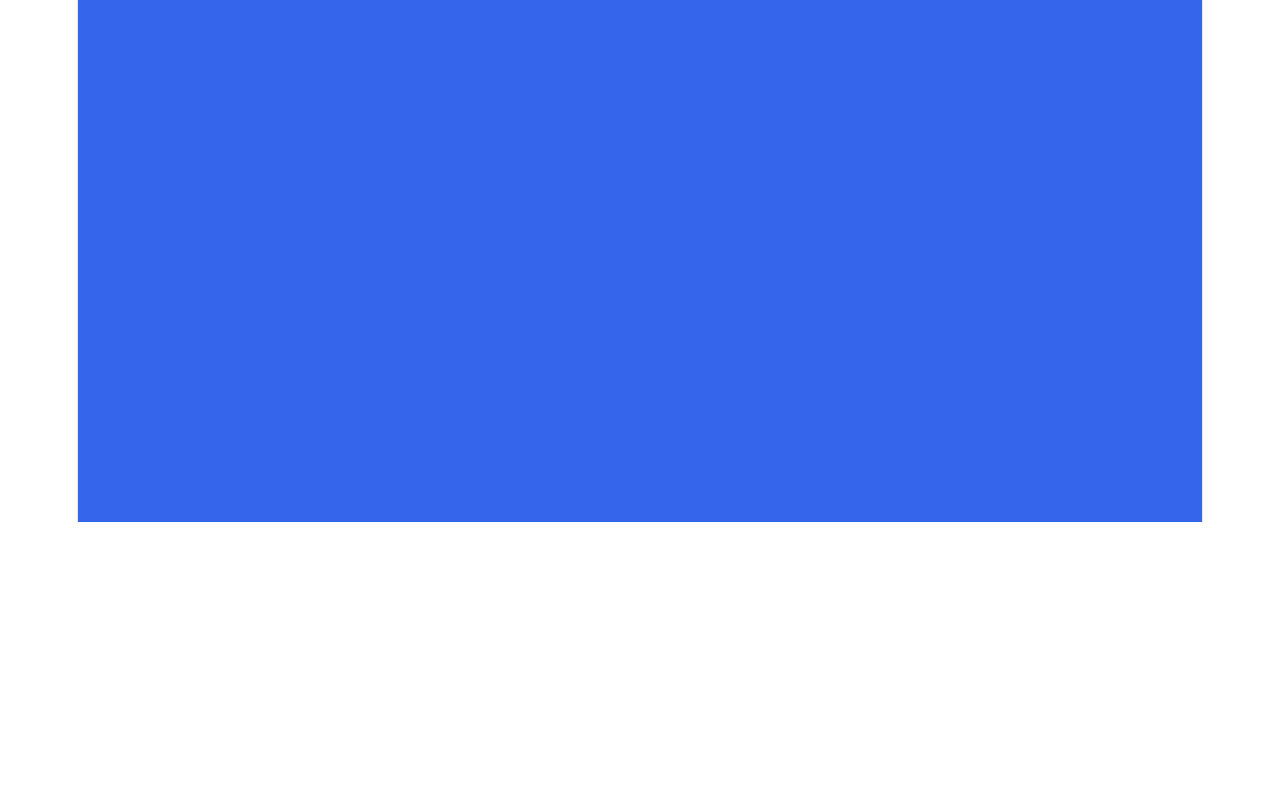
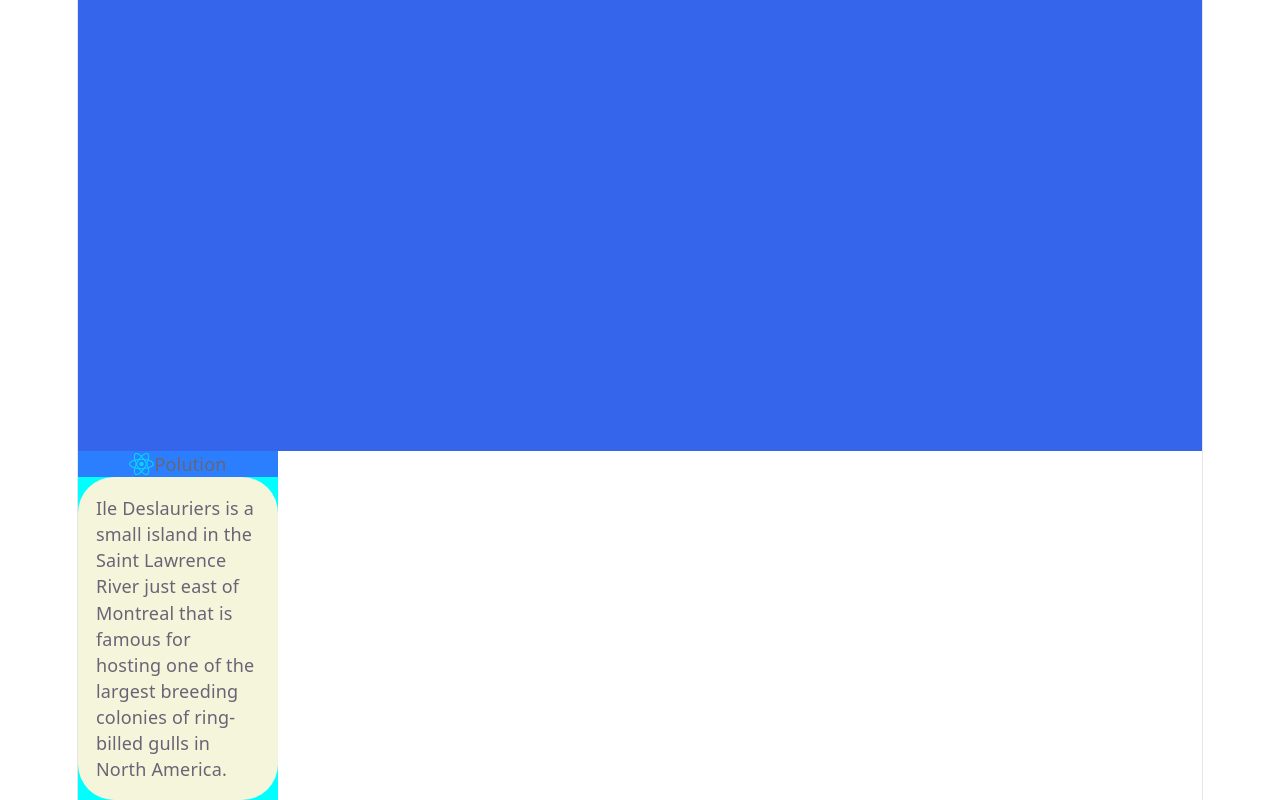
Before and after one commit to Jimmy-Le/CART470Project, a React (Vite) app in the folder interactive-map-app/: page / in a window 1280 px wide. Shown: the part 468-1268 px from the top of the page. Before the commit the page ends 990 px from the top, so only its background shows below. Built offline with nearby package versions, Linux system fonts and the light colour scheme; no server answers.

Commit message:
added tailwind css

```diff
--- a/interactive-map-app/package.json
+++ b/interactive-map-app/package.json
@@ -10,8 +10,10 @@
     "preview": "vite preview"
   },
   "dependencies": {
+    "@tailwindcss/vite": "^4.3.3",
     "react": "^19.2.8",
-    "react-dom": "^19.2.8"
+    "react-dom": "^19.2.8",
+    "tailwindcss": "^4.3.3"
   },
   "devDependencies": {
     "@eslint/js": "^10.0.1",
--- a/interactive-map-app/src/App.css
+++ b/interactive-map-app/src/App.css
@@ -1,3 +1,5 @@
+@import "tailwindcss";
+
 .counter {
   font-size: 16px;
   padding: 5px 10px;
@@ -182,3 +184,25 @@
     border-right-color: var(--border);
   }
 }
+
+.horizontal{
+  display: flex;
+  flex-direction: row;
+}
+
+.center{
+  justify-content: center;
+  text-align: center;
+}
+
+.informationBox {
+  background-color: aqua;
+  width: 200px;
+}
+
+.textBox {
+  text-align: left;
+  background-color: beige;
+  border-radius: 2em;
+  padding: 1em;
+}
--- /dev/null
+++ b/interactive-map-app/src/components/InformationalComponent.jsx
@@ -0,0 +1,33 @@
+import { useEffect, useState } from "react";
+import reactImg from '../assets/react.svg';
+import "../App.css";
+
+function InformationalComponent() {
+
+  // The variable and Setter function. useState([Default Value])
+  const [title] = useState(["Polution"]);
+
+  // Example: Timers, Fetching Data from the database, subscribing to events. This is optional, feel free to remove.
+  useEffect(() => {
+  }, []);
+
+
+  // Put HTML in here. Whatever is in here will render on screen when the component is called.
+  // Variables are called using {variable_name}
+  return (
+      <div className="informationBox">
+          <div className="horizontal center bg-blue-500">
+            <img src={reactImg} width="25" height="25"></img>
+            <p>{title} </p>
+          </div>
+          <div className="textBox">
+            <p>
+              Ile Deslauriers is a small island in the Saint Lawrence River just east of Montreal that is famous for hosting one of the largest breeding colonies of ring-billed gulls in North America.
+            </p>
+          </div>
+      </div>
+  );
+}
+
+// Export using the same name as the Function name.
+export default InformationalComponent;
--- a/interactive-map-app/src/index.css
+++ b/interactive-map-app/src/index.css
@@ -1,3 +1,5 @@
+@import "tailwindcss";
+
 :root {
   --text: #6b6375;
   --text-h: #08060d;
--- a/interactive-map-app/src/main.jsx
+++ b/interactive-map-app/src/main.jsx
@@ -3,6 +3,7 @@ import { createRoot } from 'react-dom/client'
 import './index.css'
 // import App from './App.jsx'
 import TaskList from './components/Database.jsx'
+import InformationalComponent from './components/InformationalComponent.jsx'
 //getting my connections stuff
 import Canvas from './components/connectionLines.jsx'
 
@@ -11,5 +12,6 @@ createRoot(document.getElementById('root')).render(
     {/* <App /> */}
     <TaskList />
     <Canvas />
+    <InformationalComponent />
   </StrictMode>,
 )
--- a/interactive-map-app/vite.config.js
+++ b/interactive-map-app/vite.config.js
@@ -1,7 +1,8 @@
 import react from '@vitejs/plugin-react'
 import { defineConfig } from 'vite'
+import tailwindcss from "@tailwindcss/vite"
 
 // https://vite.dev/config/
 export default defineConfig({
-  plugins: [react()],
+  plugins: [react(), tailwindcss()],
 })
```
Also changed, not shown: 1 other file (tests, documents, lock files or other folders).
